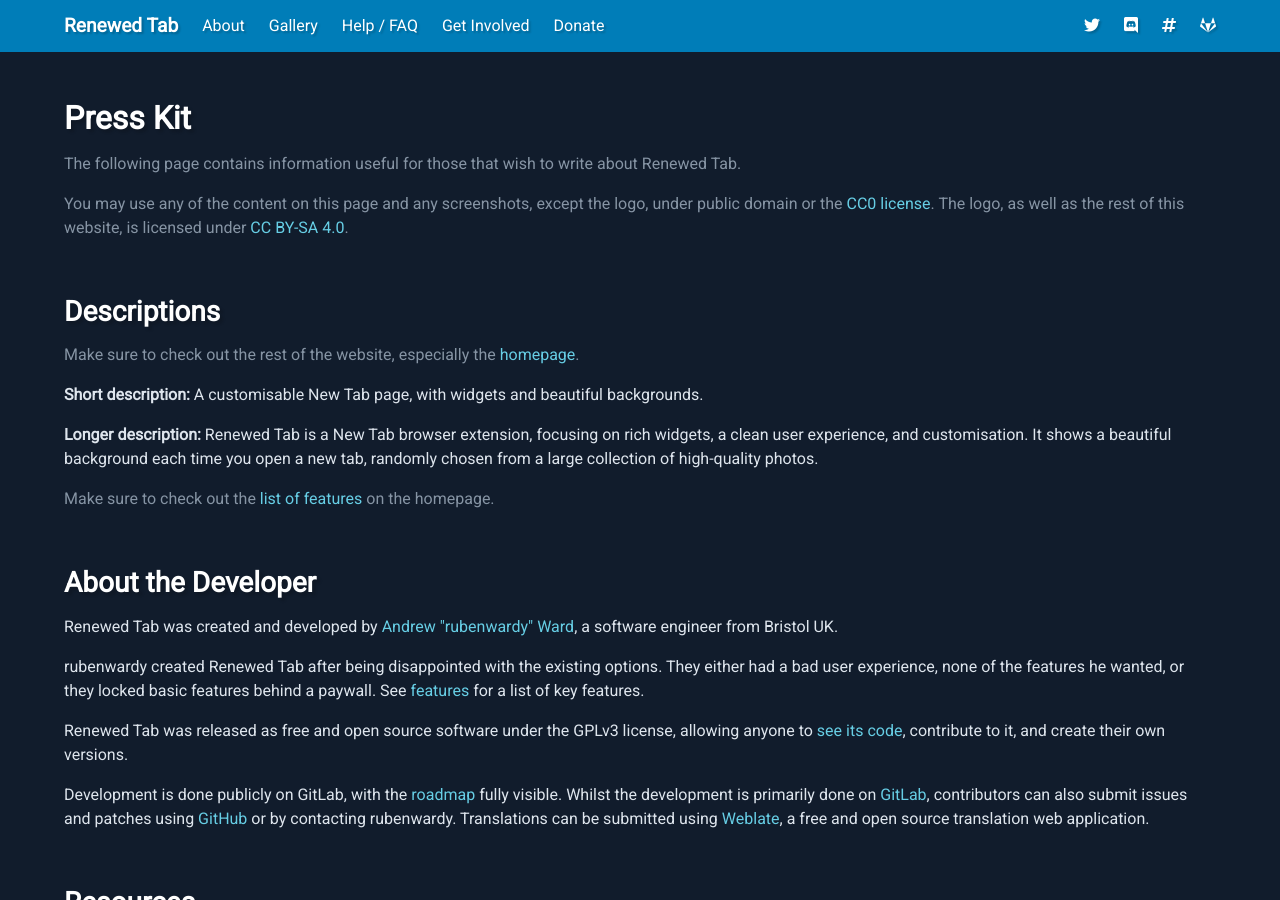
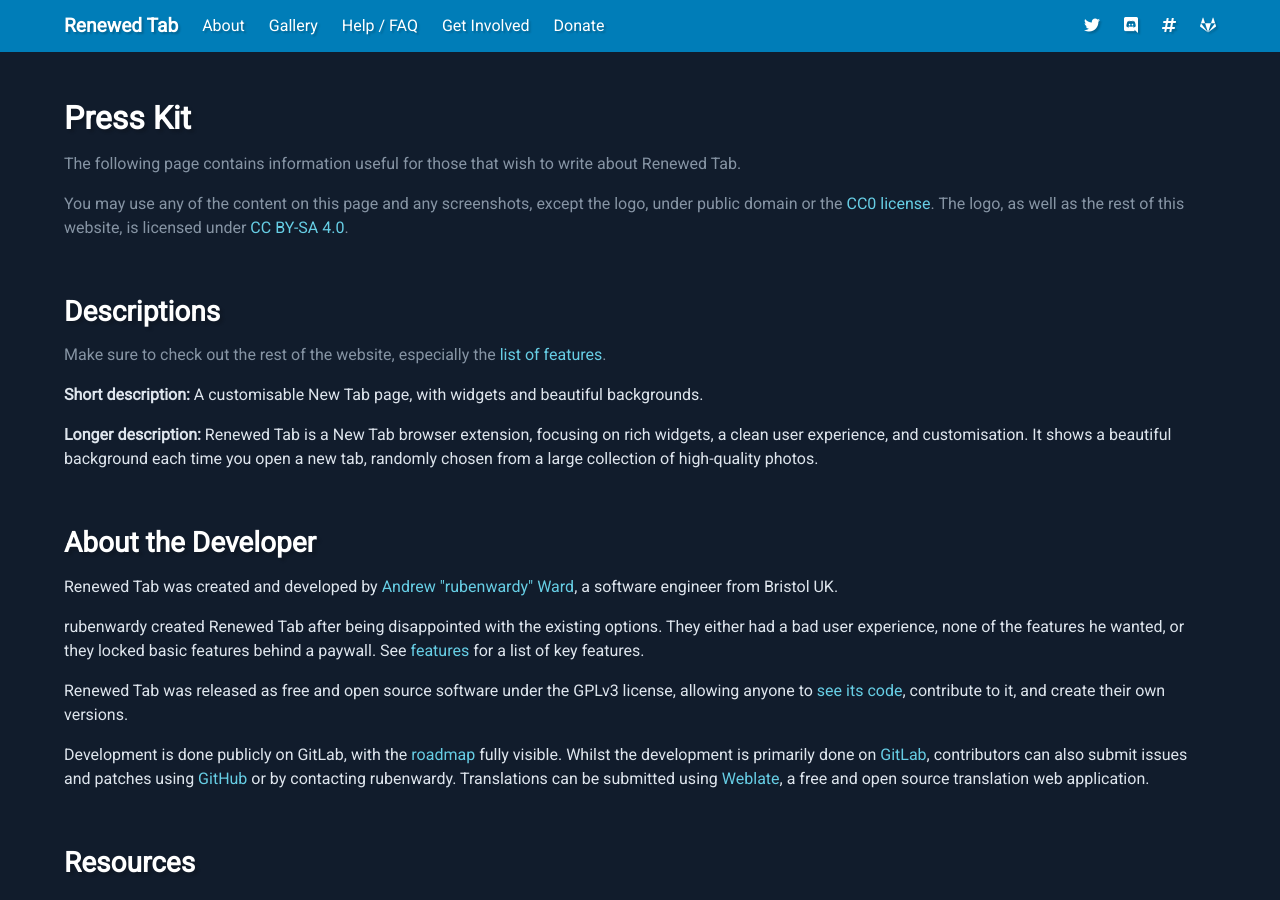
Before and after one commit to rubenwardy/renewedtab_website, a Jekyll site: the page built from press.html, in a window 1280 px wide and 900 px high. Built offline with Jekyll 4.4.1, drawn with Linux system fonts in a browser that asks for light colours.

Commit message:
Update for 1.10

```diff
--- a/index.html
+++ b/index.html
@@ -106,6 +106,7 @@
 				<li><b>Search</b>: a search bar, with support for changing the search engine.</li>
 				<li><b>Web Comics</b>: show the most recent panel from a web comic.</li>
 				<li><b>Year Progress</b>: shows the progress through the year as a progress bar.</li>
+				<li><b>Currencies</b>: shows exchange rates, supporting forex currencies and crypto.</li>
 				<li><b>Upcoming Space Flights</b></li>
 				<li>and more: buttons, images, HTML, and iframes.</li>
 			</ul>
--- a/press.html
+++ b/press.html
@@ -21,7 +21,7 @@
 <h2>Descriptions</h2>
 <p class="has-text-grey-light">
 	Make sure to check out the rest of the website, especially the
-	<a href="/">homepage</a>.
+	<a href="/">list of features</a>.
 </p>
 <p>
 	<b>Short description:</b>
@@ -34,11 +34,6 @@
 	each time you open a new tab, randomly chosen from a large collection of
 	high-quality photos.
 </p>
-<p class="has-text-grey-light">
-	Make sure to check out the <a href="/#features">list of features</a> on the
-	homepage.
-</p>
-
 
 <h2>About the Developer</h2>
 <p>
```
